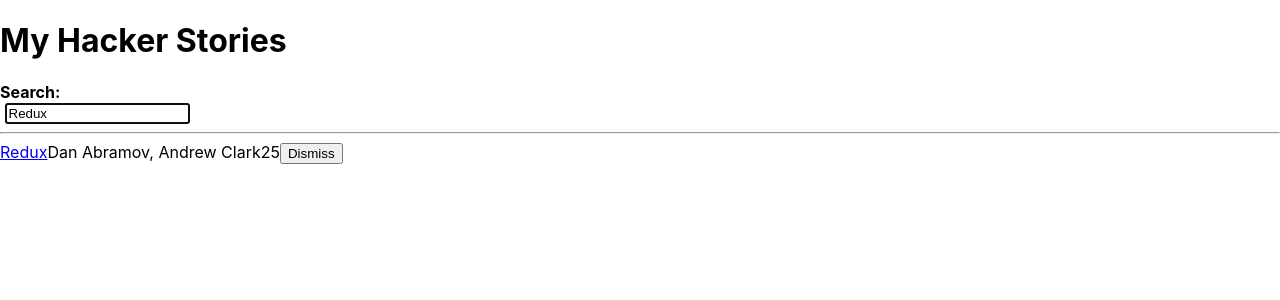
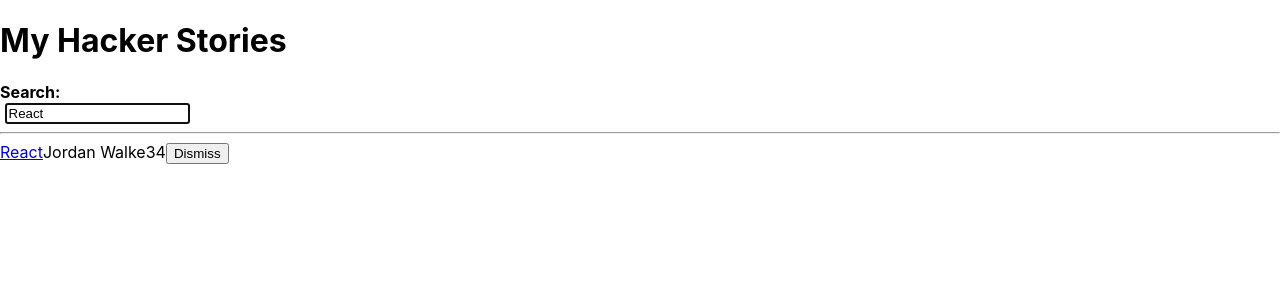
Before and after one commit to juiceghost/chas-hacker-stories, a React (Create React App) app: page / in a window 1280 px wide. Shown: the top 300 px of the page. Built offline with nearby package versions, Linux system fonts and the light colour scheme.

Commit message:
to end of page 97

```diff
--- a/src/App.js
+++ b/src/App.js
@@ -10,6 +10,39 @@
   }, [value]);
 
   return [value, setValue];
+};
+
+const storiesReducer = (state, action) => {
+  switch (action.type) {
+    case 'STORIES_FETCH_INIT':
+     return {
+        ...state,
+        isLoading: true,
+        isError: false,
+      };
+    case 'STORIES_FETCH_SUCCESS':
+      return {
+        ...state,
+        isLoading: false,
+        isError: false,
+        data: action.payload,
+      };
+    case 'STORIES_FETCH_FAILURE':
+      return {
+        ...state,
+        isLoading: false,
+        isError: true,
+      };
+    case 'REMOVE_STORY':
+      return {
+        ...state,
+        data: state.data.filter(
+        story => action.payload.objectID !== story.objectID
+        ),
+      };
+    default:
+      throw new Error();
+  }
 };
 
 
@@ -39,16 +72,33 @@
       objectID: 2,
     }];
 
-  const [searchTerm, setSearchTerm] = useSemiPersistentState('search', 'Redux');
+    const [searchTerm, setSearchTerm] = useSemiPersistentState('search', 'React');
+  const [stories, dispatchStories] = React.useReducer(
+    storiesReducer,
+    { data: [], isLoading: false, isError: false }
+  );
 
-  const [stories, setStories] = React.useState(initialStories);
+  React.useEffect(() => {
+    dispatchStories({ type: 'STORIES_FETCH_INIT' });
+    new Promise(resolve =>
+      setTimeout(
+        ()=> resolve({data: {stories: initialStories}}),
+        2000
+      )
+    ).then(result => {
+      dispatchStories({
+        type: 'STORIES_FETCH_SUCCESS',
+        payload: result.data.stories,
+      });
+    }).catch(() => dispatchStories({ type: 'STORIES_FETCH_FAILURE' }));
+
+  }, []);
 
   const handleRemoveStory = item => {
-    const newStories = stories.filter(
-      story => item.objectID !== story.objectID
-    );
-
-    setStories(newStories);
+    dispatchStories({
+      type: 'REMOVE_STORY',
+      payload: item,
+    });
   };
 
   const handleSearch = event => {
@@ -60,7 +110,8 @@
   const SimpleText = ({ children }) => (
     <strong>{children}</strong>
   );
-  const searchedStories = stories.filter(story =>
+
+  const searchedStories = stories.data.filter(story =>
     story.title.toLowerCase().includes(searchTerm.toLowerCase())
   );
 
@@ -76,7 +127,16 @@
         <SimpleText><div>Search:</div></SimpleText>
       </InputWithLabel>
       <hr />
-      <List list={searchedStories} onRemoveItem={handleRemoveStory} />
+      {stories.isError && <p>Something went wrong ...</p>}
+
+      {stories.isLoading ? (
+        <p>Loading ...</p>
+      ) : (
+        <List
+          list={searchedStories}
+          onRemoveItem={handleRemoveStory}
+        />
+      )}
     </div>);
 }
 
```
